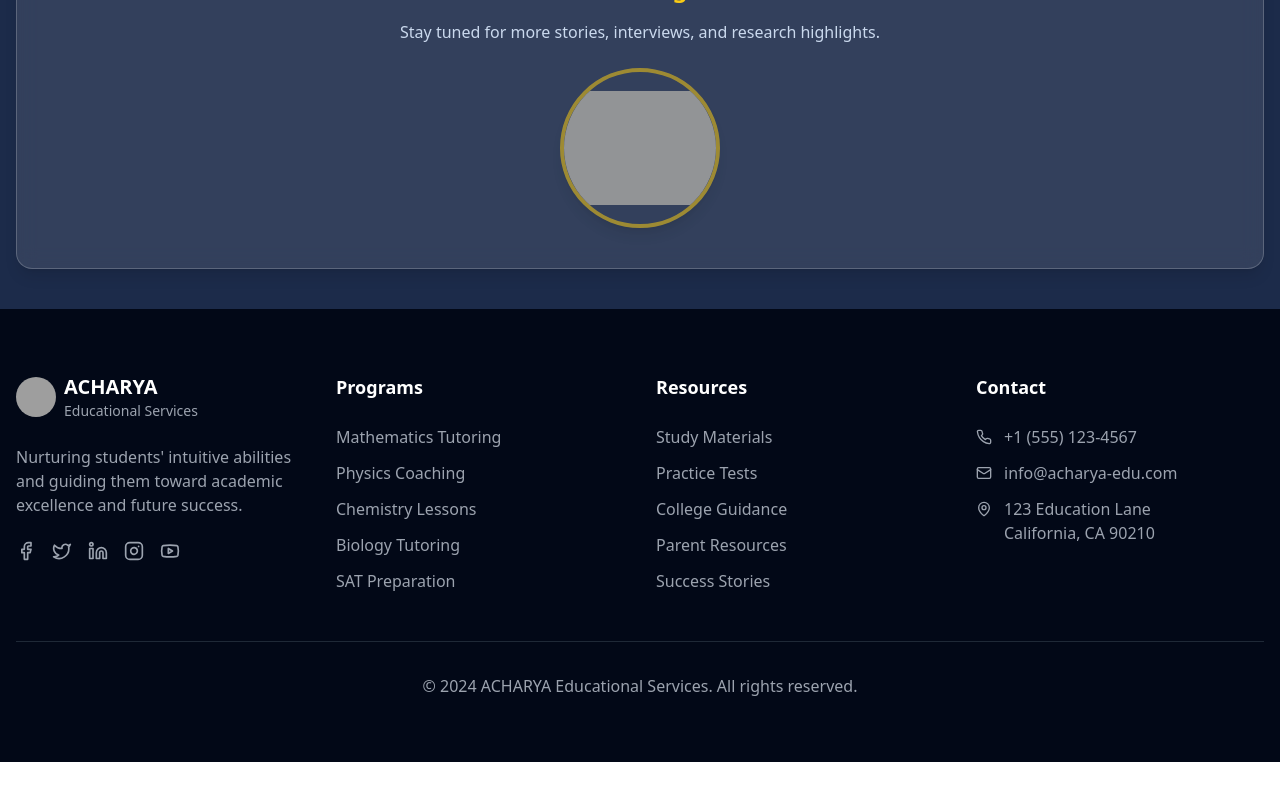
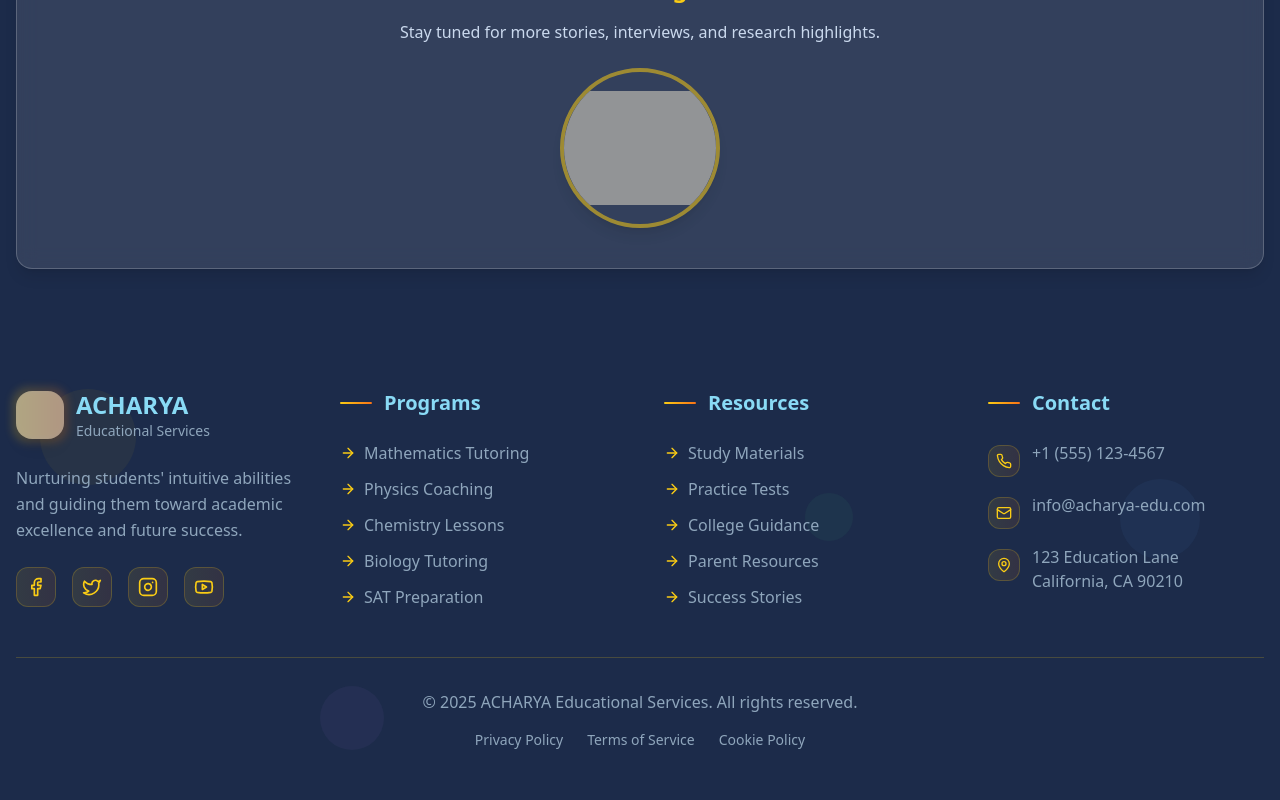
Before and after one commit to nucleophile007/AES, a Next.js app: page /blog in a window 1280 px wide. Shown: the part 2197-2997 px from the top of the page. Before the commit the page ends 2959 px from the top, so only its background shows below. Built offline with nearby package versions, Linux system fonts and the light colour scheme; grey boxes are pictures that could not be loaded.

Commit message:
made many changes

```diff
--- a/app/collegeprep/page.tsx
+++ b/app/collegeprep/page.tsx
@@ -1281,8 +1281,8 @@ export default function CollegePrepPage() {
                       className="absolute cursor-pointer"
                       style={{
                         // Position details card above and to the left for 4th milestone to avoid road overlap
-                        top: index === 3 ? "-120px" : "80px",
-                        left: index === 3 ? "-180px" : "50%",
+                        top: "80px",
+                        left: index === 3 ? "-185px" : "50%",
                         transform: index === 3 ? "translateX(0%)" : "translateX(-50%)",
                       }}
                       animate={{
--- a/app/components/home/Footer.tsx
+++ b/app/components/home/Footer.tsx
@@ -1,125 +1,196 @@
 "use client";
 import React from "react";
-import { Facebook, Twitter, Linkedin, Instagram, Youtube, Phone, Mail, MapPin } from "lucide-react";
+import { Facebook, Twitter, Linkedin, Instagram, Youtube, Phone, Mail, MapPin, ArrowRight } from "lucide-react";
 import Image from "next/image";
+import { motion } from "framer-motion";
 
 export default function Footer() {
   return (
-    <footer className="bg-text-dark text-white py-12 sm:py-16">
-      <div className="container mx-auto">
-        <div className="grid grid-cols-1 sm:grid-cols-2 lg:grid-cols-4 gap-8">
-          <div className="sm:col-span-2 lg:col-span-1">
-            <div className="flex items-center space-x-2 mb-4 sm:mb-6">
+    <footer className="theme-bg-dark relative overflow-hidden py-16 sm:py-20">
+      {/* Enhanced Animated Background Elements */}
+      <div className="absolute inset-0 overflow-hidden">
+        <div className="absolute top-20 left-10 w-24 h-24 bg-yellow-400 rounded-full opacity-5 animate-float"></div>
+        <div className="absolute top-40 right-20 w-20 h-20 bg-blue-400 rounded-full opacity-5 animate-float-reverse"></div>
+        <div className="absolute bottom-20 left-1/4 w-16 h-16 bg-purple-400 rounded-full opacity-5 animate-float"></div>
+        <div className="absolute top-1/3 right-1/3 w-12 h-12 bg-green-400 rounded-full opacity-5 animate-float-reverse"></div>
+      </div>
+
+      <div className="container mx-auto relative z-10">
+        <div className="grid grid-cols-1 sm:grid-cols-2 lg:grid-cols-4 gap-8 lg:gap-12">
+          {/* Company Info */}
+          <motion.div
+            initial={{ opacity: 0, y: 30 }}
+            whileInView={{ opacity: 1, y: 0 }}
+            transition={{ duration: 0.6 }}
+            className="sm:col-span-2 lg:col-span-1 space-y-6"
+          >
+            <div className="flex items-center space-x-3 mb-6">
+              <div className="relative">
                 <Image
                   src="https://cdn.builder.io/api/v1/image/assets%2F5ed38136cd50447f928d11cc8bb6d314%2Ff894b9769d704ee88e744e40bde62d12?format=webp&width=800"
                   alt="ACHARYA Educational Services Logo"
-                className="w-8 h-8 sm:w-10 sm:h-10 rounded-full object-cover"
-                width={40}
-                height={40}
+                  className="w-12 h-12 rounded-2xl object-cover shadow-lg"
+                  width={48}
+                  height={48}
                   priority
                 />
+                <div className="absolute -inset-1 bg-gradient-to-r from-yellow-400 to-orange-500 rounded-2xl opacity-20 blur-sm"></div>
+              </div>
               <div>
-                <h3 className="text-lg sm:text-xl font-bold">ACHARYA</h3>
-                <p className="text-xs sm:text-sm text-gray-400">Educational Services</p>
+                <h3 className="text-2xl font-bold theme-text-light">ACHARYA</h3>
+                <p className="text-sm theme-text-muted">Educational Services</p>
               </div>
             </div>
-            <p className="text-sm sm:text-base text-gray-400 mb-4 sm:mb-6">
+            <p className="text-base theme-text-muted leading-relaxed">
               Nurturing students&apos; intuitive abilities and guiding them
               toward academic excellence and future success.
             </p>
                          <div className="flex space-x-4">
-              <Facebook className="h-4 w-4 sm:h-5 sm:w-5 text-gray-400 hover:text-white cursor-pointer" />
-              <Twitter className="h-4 w-4 sm:h-5 sm:w-5 text-gray-400 hover:text-white cursor-pointer" />
-              <Linkedin className="h-4 w-4 sm:h-5 sm:w-5 text-gray-400 hover:text-white cursor-pointer" />
-              <Instagram className="h-4 w-4 sm:h-5 sm:w-5 text-gray-400 hover:text-white cursor-pointer" />
-              <Youtube className="h-4 w-4 sm:h-5 sm:w-5 text-gray-400 hover:text-white cursor-pointer" />
+               {[
+                 { icon: Facebook, href: "https://www.facebook.com/acharyafolsom/" },
+                 { icon: Twitter, href: "https://x.com/ACHARYAfm" },
+                 { icon: Instagram, href: "https://www.instagram.com/acharyaes/" },
+                 { icon: Youtube, href: "https://www.youtube.com/@acharyaesfm" }
+               ].map((social, index) => (
+                <motion.a
+                  key={index}
+                  href={social.href}
+                  whileHover={{ scale: 1.1, y: -2 }}
+                  whileTap={{ scale: 0.95 }}
+                  className="w-10 h-10 bg-gradient-to-r from-yellow-400/10 to-orange-500/10 border border-yellow-400/20 rounded-xl flex items-center justify-center text-yellow-400 hover:bg-gradient-to-r hover:from-yellow-400/20 hover:to-orange-500/20 hover:border-yellow-400/40 transition-all duration-300"
+                >
+                  <social.icon className="h-5 w-5" />
+                </motion.a>
+              ))}
             </div>
+          </motion.div>
+
+          {/* Programs */}
+          <motion.div
+            initial={{ opacity: 0, y: 30 }}
+            whileInView={{ opacity: 1, y: 0 }}
+            transition={{ duration: 0.6, delay: 0.1 }}
+            className="space-y-6"
+          >
+            <h4 className="text-xl font-semibold theme-text-light mb-6 flex items-center">
+              <span className="w-8 h-0.5 bg-gradient-to-r from-yellow-400 to-orange-500 rounded-full mr-3"></span>
+              Programs
+            </h4>
+            <ul className="space-y-3">
+              {[
+                "Mathematics Tutoring",
+                "Physics Coaching",
+                "Chemistry Lessons",
+                "Biology Tutoring",
+                "SAT Preparation"
+              ].map((program, index) => (
+                <motion.li
+                  key={index}
+                  initial={{ opacity: 0, x: -20 }}
+                  whileInView={{ opacity: 1, x: 0 }}
+                  transition={{ duration: 0.4, delay: index * 0.1 }}
+                >
+                  <a
+                    href="#"
+                    className="group flex items-center space-x-2 text-base theme-text-muted hover:theme-text-light transition-all duration-300"
+                  >
+                    <ArrowRight className="h-4 w-4 text-yellow-400 group-hover:translate-x-1 transition-transform duration-300" />
+                    <span>{program}</span>
+                  </a>
+                </motion.li>
+              ))}
+            </ul>
+          </motion.div>
+
+          {/* Resources */}
+          <motion.div
+            initial={{ opacity: 0, y: 30 }}
+            whileInView={{ opacity: 1, y: 0 }}
+            transition={{ duration: 0.6, delay: 0.2 }}
+            className="space-y-6"
+          >
+            <h4 className="text-xl font-semibold theme-text-light mb-6 flex items-center">
+              <span className="w-8 h-0.5 bg-gradient-to-r from-yellow-400 to-orange-500 rounded-full mr-3"></span>
+              Resources
+            </h4>
+            <ul className="space-y-3">
+              {[
+                "Study Materials",
+                "Practice Tests",
+                "College Guidance",
+                "Parent Resources",
+                "Success Stories"
+              ].map((resource, index) => (
+                <motion.li
+                  key={index}
+                  initial={{ opacity: 0, x: -20 }}
+                  whileInView={{ opacity: 1, x: 0 }}
+                  transition={{ duration: 0.4, delay: index * 0.1 }}
+                >
+                  <a
+                    href="#"
+                    className="group flex items-center space-x-2 text-base theme-text-muted hover:theme-text-light transition-all duration-300"
+                  >
+                    <ArrowRight className="h-4 w-4 text-yellow-400 group-hover:translate-x-1 transition-transform duration-300" />
+                    <span>{resource}</span>
+                  </a>
+                </motion.li>
+              ))}
+            </ul>
+          </motion.div>
+
+          {/* Contact */}
+          <motion.div
+            initial={{ opacity: 0, y: 30 }}
+            whileInView={{ opacity: 1, y: 0 }}
+            transition={{ duration: 0.6, delay: 0.3 }}
+            className="space-y-6"
+          >
+            <h4 className="text-xl font-semibold theme-text-light mb-6 flex items-center">
+              <span className="w-8 h-0.5 bg-gradient-to-r from-yellow-400 to-orange-500 rounded-full mr-3"></span>
+              Contact
+            </h4>
+            <div className="space-y-4">
+              {[
+                { icon: Phone, text: "+1 (555) 123-4567" },
+                { icon: Mail, text: "info@acharya-edu.com" },
+                { icon: MapPin, text: "123 Education Lane\nCalifornia, CA 90210" }
+              ].map((contact, index) => (
+                <motion.div
+                  key={index}
+                  initial={{ opacity: 0, x: -20 }}
+                  whileInView={{ opacity: 1, x: 0 }}
+                  transition={{ duration: 0.4, delay: index * 0.1 }}
+                  className="flex items-start space-x-3 group"
+                >
+                  <div className="w-8 h-8 bg-gradient-to-r from-yellow-400/10 to-orange-500/10 border border-yellow-400/20 rounded-lg flex items-center justify-center flex-shrink-0 mt-1 group-hover:bg-gradient-to-r group-hover:from-yellow-400/20 group-hover:to-orange-500/20 transition-all duration-300">
+                    <contact.icon className="h-4 w-4 text-yellow-400" />
                   </div>
-          <div>
-            <h4 className="text-base sm:text-lg font-semibold mb-4 sm:mb-6">Programs</h4>
-            <ul className="space-y-2 sm:space-y-3 text-sm sm:text-base text-gray-400">
-              <li>
-                <a href="#" className="hover:text-white transition-colors">
-                  Mathematics Tutoring
-                </a>
-              </li>
-              <li>
-                <a href="#" className="hover:text-white transition-colors">
-                  Physics Coaching
-                </a>
-              </li>
-              <li>
-                <a href="#" className="hover:text-white transition-colors">
-                  Chemistry Lessons
-                </a>
-              </li>
-              <li>
-                <a href="#" className="hover:text-white transition-colors">
-                  Biology Tutoring
-                </a>
-              </li>
-              <li>
-                <a href="#" className="hover:text-white transition-colors">
-                  SAT Preparation
-                </a>
-              </li>
-            </ul>
+                  <span className="text-base theme-text-muted group-hover:theme-text-light transition-colors duration-300 whitespace-pre-line">
+                    {contact.text}
+                  </span>
+                </motion.div>
+              ))}
             </div>
-          <div>
-            <h4 className="text-base sm:text-lg font-semibold mb-4 sm:mb-6">Resources</h4>
-            <ul className="space-y-2 sm:space-y-3 text-sm sm:text-base text-gray-400">
-              <li>
-                <a href="#" className="hover:text-white transition-colors">
-                  Study Materials
-                </a>
-              </li>
-              <li>
-                <a href="#" className="hover:text-white transition-colors">
-                  Practice Tests
-                </a>
-              </li>
-              <li>
-                <a href="#" className="hover:text-white transition-colors">
-                  College Guidance
-                </a>
-              </li>
-              <li>
-                <a href="#" className="hover:text-white transition-colors">
-                  Parent Resources
-                </a>
-              </li>
-              <li>
-                <a href="#" className="hover:text-white transition-colors">
-                  Success Stories
-                </a>
-              </li>
-            </ul>
+          </motion.div>
         </div>
-          <div>
-            <h4 className="text-base sm:text-lg font-semibold mb-4 sm:mb-6">Contact</h4>
-            <div className="space-y-2 sm:space-y-3 text-sm sm:text-base text-gray-400">
-              <div className="flex items-center space-x-3">
-                <Phone className="h-4 w-4 flex-shrink-0" />
-                <span>+1 (555) 123-4567</span>
+
+        {/* Bottom Section */}
+        <motion.div
+          initial={{ opacity: 0, y: 20 }}
+          whileInView={{ opacity: 1, y: 0 }}
+          transition={{ duration: 0.6, delay: 0.4 }}
+          className="border-t border-yellow-400/20 mt-12 pt-8 text-center"
+        >
+          <p className="text-base theme-text-muted">
+            &copy; 2025 ACHARYA Educational Services. All rights reserved.
+          </p>
+          <div className="mt-4 flex justify-center space-x-6 text-sm theme-text-muted">
+            <a href="#" className="hover:text-yellow-400 transition-colors duration-300">Privacy Policy</a>
+            <a href="#" className="hover:text-yellow-400 transition-colors duration-300">Terms of Service</a>
+            <a href="#" className="hover:text-yellow-400 transition-colors duration-300">Cookie Policy</a>
           </div>
-              <div className="flex items-center space-x-3">
-                <Mail className="h-4 w-4 flex-shrink-0" />
-                <span>info@acharya-edu.com</span>
-              </div>
-              <div className="flex items-start space-x-3">
-                <MapPin className="h-4 w-4 mt-1 flex-shrink-0" />
-                <span>
-                  123 Education Lane
-                  <br />
-                  California, CA 90210
-                </span>
-              </div>
-            </div>
-          </div>
-        </div>
-        <div className="border-t border-gray-800 mt-8 sm:mt-12 pt-6 sm:pt-8 text-center text-sm sm:text-base text-gray-400">
-          <p>&copy; 2024 ACHARYA Educational Services. All rights reserved.</p>
-        </div>
+        </motion.div>
       </div>
     </footer>
   );
--- a/app/page.tsx
+++ b/app/page.tsx
@@ -26,6 +26,7 @@ export default function HomePage() {
     <div className="min-h-screen bg-background w-full overflow-x-hidden">
       <Header />
       <HeroSection />
+      <MissionSection />
       <ProgramsSection />
       <HowItWorksSection />
       <AnimatedTestimonials />
--- a/app/satcoaching/page.tsx
+++ b/app/satcoaching/page.tsx
@@ -982,38 +982,41 @@ export default function SATCoachingPage() {
                 <div className="w-20 h-20 bg-gradient-to-br from-yellow-400 to-yellow-500 rounded-full flex items-center justify-center mx-auto">
                   <Star className="h-10 w-10 text-white" />
                 </div>
-                <h3 className="text-2xl font-bold theme-text-light">Atreya&apos;s SAT Success Story</h3>
+                <h3 className="text-2xl font-bold theme-text-light">Coming Soon!</h3>
                 <div className="bg-gradient-to-br from-[#1a2236]/90 to-[#1a2236]/80 backdrop-blur-xl rounded-2xl p-6 shadow-lg border border-yellow-400/20">
                   <p className="text-lg theme-text-muted leading-relaxed mb-4">
-                    &quot;The personalized approach and expert guidance helped me improve my SAT score significantly. The mock tests and feedback sessions were game-changers for my confidence on test day.&quot;
+                    We&apos;re currently collecting success stories from our SAT prep students. Check back soon to read inspiring stories about score improvements and college admissions success!
                   </p>
                   <div className="flex items-center justify-center gap-4">
                     <div className="text-center">
-                      <div className="text-2xl font-bold text-yellow-400">Before</div>
-                      <div className="text-lg theme-text-muted">1200</div>
+                      <div className="text-2xl font-bold text-yellow-400">Stay Tuned</div>
+                      <div className="text-lg theme-text-muted">More stories coming</div>
                     </div>
-                    <div className="text-3xl text-yellow-400">→</div>
+                    <div className="text-3xl text-yellow-400">✨</div>
                     <div className="text-center">
-                      <div className="text-2xl font-bold text-yellow-400">After</div>
-                      <div className="text-lg theme-text-muted">1450</div>
+                      <div className="text-2xl font-bold text-yellow-400">Success</div>
+                      <div className="text-lg theme-text-muted">Stories ahead</div>
                     </div>
                   </div>
                 </div>
-                                 {/* Embedded Video */}
-                 <div className="w-full max-w-2xl mx-auto">
-                   <div className="relative aspect-video rounded-2xl overflow-hidden shadow-2xl border-2 border-yellow-400/30">
-                     <iframe
-                       src="https://www.youtube.com/embed/dQw4w9WgXcQ"
-                       title="Atreya's SAT Success Story"
-                       className="w-full h-full"
-                       allow="accelerometer; autoplay; clipboard-write; encrypted-media; gyroscope; picture-in-picture"
-                       allowFullScreen
-                     ></iframe>
-                   </div>
-                   <p className="text-sm theme-text-muted mt-3 text-center">
-                     Watch Atreya share his SAT journey and score improvement story
-                   </p>
-                 </div>
+
+                {/* Coming Soon Message */}
+                <div className="w-full max-w-2xl mx-auto">
+                  <div className="relative aspect-video rounded-2xl overflow-hidden shadow-2xl border-2 border-yellow-400/30 bg-gradient-to-br from-yellow-400/10 to-orange-400/10 flex items-center justify-center">
+                    <div className="text-center space-y-4">
+                      <div className="w-16 h-16 bg-gradient-to-br from-yellow-400 to-orange-500 rounded-full flex items-center justify-center mx-auto animate-pulse">
+                        <Star className="h-8 w-8 text-white" />
+                      </div>
+                      <h4 className="text-xl font-bold text-yellow-400">Testimonials Coming Soon</h4>
+                      <p className="text-yellow-300/80 text-sm">
+                        We&apos;re gathering amazing success stories from our SAT students
+                      </p>
+                    </div>
+                  </div>
+                  <p className="text-sm theme-text-muted mt-3 text-center">
+                    Check back soon for inspiring SAT success stories and score improvements
+                  </p>
+                </div>
               </div>
             </div>
           </div>
```
Also changed, not shown: app/about/page.tsx (+3 -65 lines), app/academictutoring/page.tsx (+105 -85 lines). Lines whose indentation alone changed are shown as unchanged.
